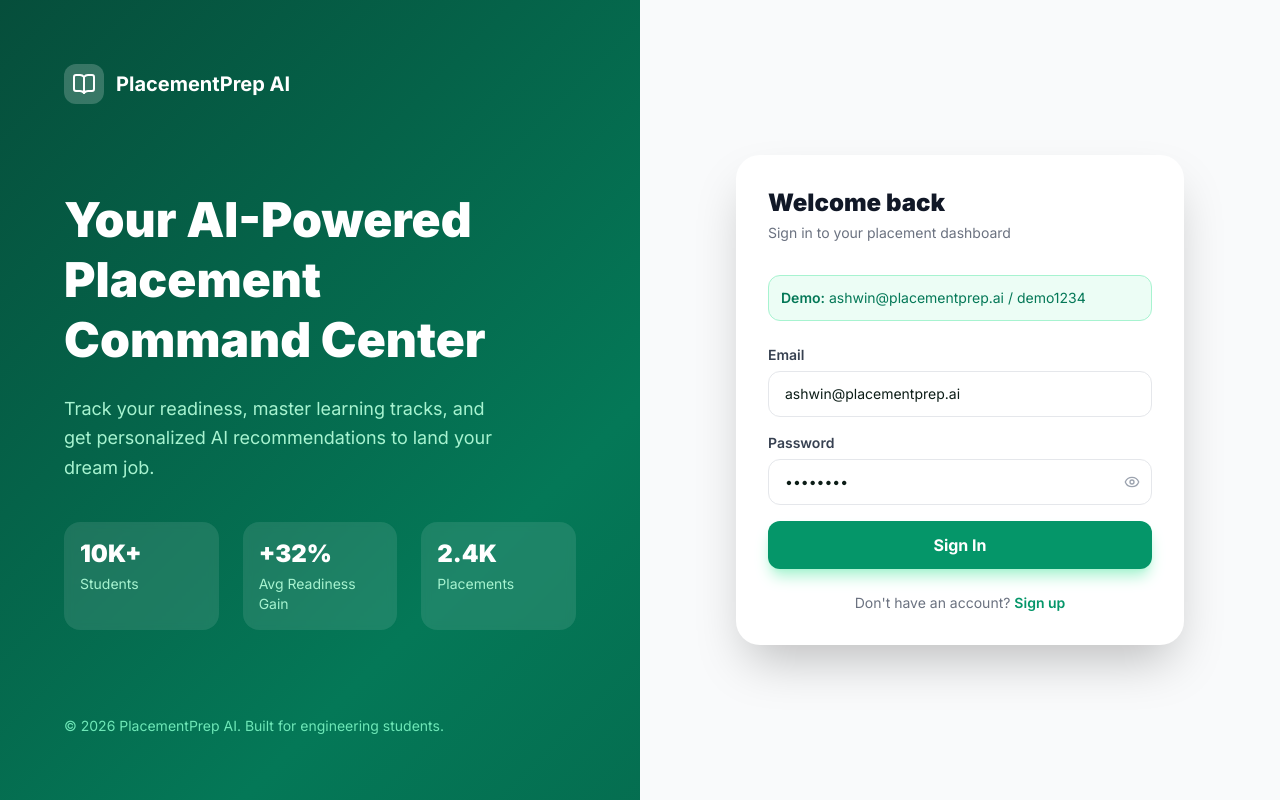
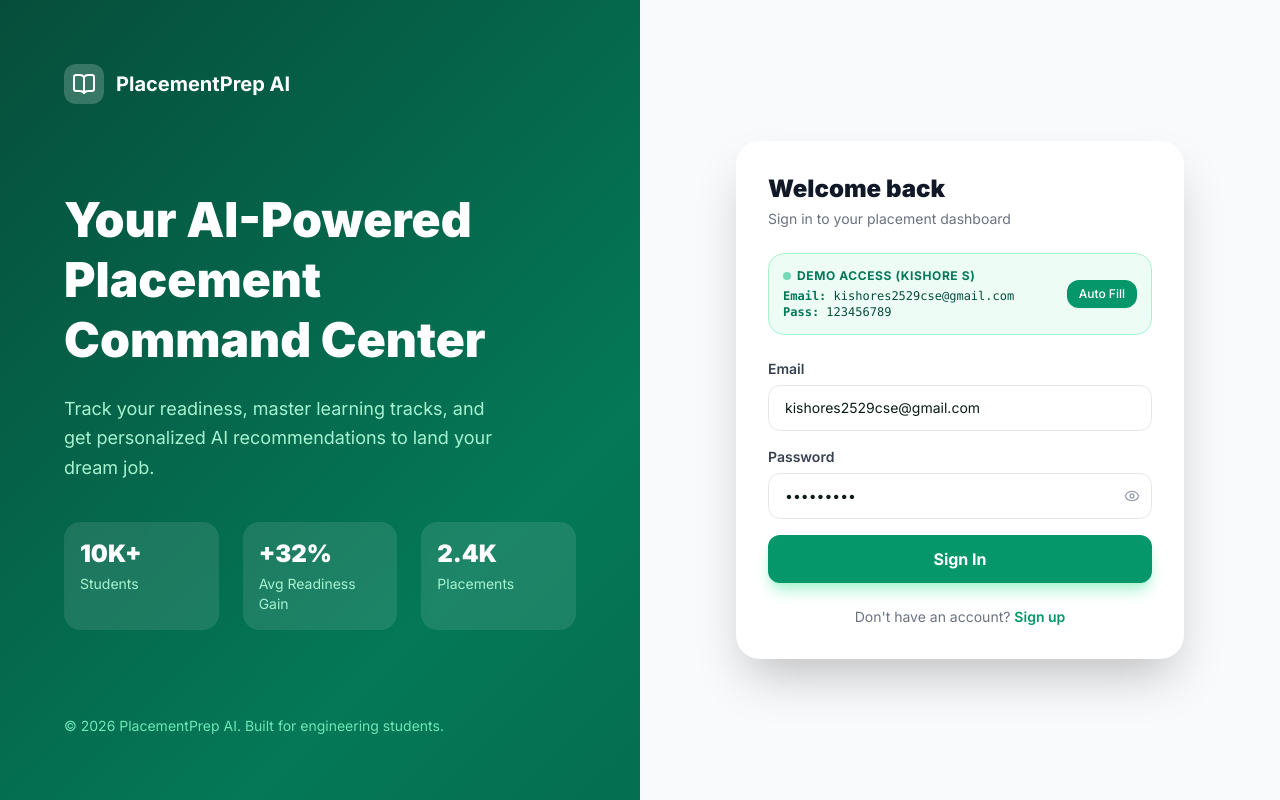
Before and after one commit to kishores2529cse-svg/placement360, a React app: page / in a window 1280 px wide. Both pictures are taken after a click on the button "Sign Out". Built offline with nearby package versions, Linux system fonts and the light colour scheme; no server answers; the HTML template or start-up script is replaced by a standard one.

Commit message:
feat: configure demo login credentials for Kishore S

```diff
--- a/src/components/ai-mentor/MentorLounge.tsx
+++ b/src/components/ai-mentor/MentorLounge.tsx
@@ -1,4 +1,3 @@
-import React from 'react';
 
 export default function MentorLounge() {
   return (
--- a/src/components/assessment/AssessmentHub.tsx
+++ b/src/components/assessment/AssessmentHub.tsx
@@ -1,4 +1,3 @@
-import React from 'react';
 
 export default function AssessmentHub() {
   return (
--- a/src/components/layout/SidebarLayout.tsx
+++ b/src/components/layout/SidebarLayout.tsx
@@ -124,8 +124,8 @@ export default function SidebarLayout({ children, title, subtitle }: SidebarLayo
               <Bell className="w-4 h-4 text-gray-600" />
               <span className="absolute top-1.5 right-1.5 w-2 h-2 bg-emerald-500 rounded-full"></span>
             </button>
-            <div className="w-9 h-9 bg-gradient-to-br from-emerald-500 to-emerald-700 rounded-xl flex items-center justify-center text-white text-sm font-bold">
-              A
+            <div className="w-9 h-9 bg-gradient-to-br from-emerald-500 to-emerald-700 rounded-xl flex items-center justify-center text-white text-sm font-bold shadow-sm">
+              K
             </div>
           </div>
         </header>
--- a/src/context/AuthContext.tsx
+++ b/src/context/AuthContext.tsx
@@ -22,8 +22,8 @@ export function AuthProvider({ children }: { children: React.ReactNode }) {
       const token = getToken();
       if (!token) {
         try {
-          // Auto-login to bypass login page for now
-          await apiLogin('ashwin@placementprep.ai', 'demo1234');
+          // Auto-login to bypass login page for now with Kishore's demo account
+          await apiLogin('kishores2529cse@gmail.com', '123456789');
           setIsAuthenticated(true);
         } catch (err) {
           setIsAuthenticated(false);
--- a/src/pages/LoginPage.tsx
+++ b/src/pages/LoginPage.tsx
@@ -5,9 +5,9 @@ import { BookOpen, Eye, EyeOff, Loader2 } from 'lucide-react';
 export default function LoginPage() {
   const { login, register, error } = useAuth();
   const [mode, setMode] = useState<'login' | 'register'>('login');
-  const [email, setEmail] = useState('ashwin@placementprep.ai');
-  const [password, setPassword] = useState('demo1234');
-  const [name, setName] = useState('');
+  const [email, setEmail] = useState('kishores2529cse@gmail.com');
+  const [password, setPassword] = useState('123456789');
+  const [name, setName] = useState('KISHORE S');
   const [showPwd, setShowPwd] = useState(false);
   const [loading, setLoading] = useState(false);
   const [localError, setLocalError] = useState<string | null>(null);
@@ -77,7 +77,7 @@ export default function LoginPage() {
             <h2 className="text-2xl font-black text-gray-900 mb-1">
               {mode === 'login' ? 'Welcome back' : 'Create account'}
             </h2>
-            <p className="text-gray-500 text-sm mb-8">
+            <p className="text-gray-500 text-sm mb-6">
               {mode === 'login'
                 ? 'Sign in to your placement dashboard'
                 : 'Start your placement journey today'}
@@ -85,8 +85,28 @@ export default function LoginPage() {
 
             {/* Demo hint */}
             {mode === 'login' && (
-              <div className="mb-6 p-3 bg-emerald-50 border border-emerald-200 rounded-xl text-sm text-emerald-700">
-                <span className="font-semibold">Demo:</span> ashwin@placementprep.ai / demo1234
+              <div
+                onClick={() => {
+                  setEmail('kishores2529cse@gmail.com');
+                  setPassword('123456789');
+                }}
+                className="mb-6 p-3.5 bg-emerald-50/90 border border-emerald-200 rounded-2xl text-emerald-800 cursor-pointer hover:bg-emerald-100/90 transition-all flex items-center justify-between group"
+              >
+                <div>
+                  <div className="flex items-center gap-1.5 text-xs font-bold text-emerald-700 uppercase tracking-wider mb-1">
+                    <span className="w-2 h-2 rounded-full bg-emerald-500 animate-pulse"></span>
+                    Demo Access (KISHORE S)
+                  </div>
+                  <div className="text-xs font-mono text-emerald-900">
+                    <span className="font-semibold text-emerald-700">Email:</span> kishores2529cse@gmail.com
+                  </div>
+                  <div className="text-xs font-mono text-emerald-900">
+                    <span className="font-semibold text-emerald-700">Pass:</span> 123456789
+                  </div>
+                </div>
+                <span className="text-xs bg-emerald-600 group-hover:bg-emerald-700 text-white px-3 py-1.5 rounded-xl font-medium shadow-sm transition-all whitespace-nowrap">
+                  Auto Fill
+                </span>
               </div>
             )}
 
@@ -105,7 +125,7 @@ export default function LoginPage() {
                     type="text"
                     value={name}
                     onChange={e => setName(e.target.value)}
-                    placeholder="Ashwin Kumar"
+                    placeholder="KISHORE S"
                     className="w-full px-4 py-3 border border-gray-200 rounded-xl text-sm focus:outline-none focus:ring-2 focus:ring-emerald-500 focus:border-transparent transition-all"
                   />
                 </div>
@@ -116,7 +136,7 @@ export default function LoginPage() {
                   type="email"
                   value={email}
                   onChange={e => setEmail(e.target.value)}
-                  placeholder="ashwin@placementprep.ai"
+                  placeholder="kishores2529cse@gmail.com"
                   className="w-full px-4 py-3 border border-gray-200 rounded-xl text-sm focus:outline-none focus:ring-2 focus:ring-emerald-500 focus:border-transparent transition-all"
                   required
                 />
--- a/src/services/api.ts
+++ b/src/services/api.ts
@@ -26,8 +26,7 @@ const BASE_URL = (import.meta.env.VITE_API_URL as string | undefined) ?? 'http:/
 const TOKEN_KEY = 'pp_access_token';
 
 export function getToken(): string | null {
-  // Hardcoded token to bypass login for now
-  return 'eyJhbGciOiJIUzI1NiIsInR5cCI6IkpXVCJ9.eyJleHAiOjE4MjE5NDQ5ODQsInN1YiI6IjEifQ.NiSv5xXmBSpjCig3fWzlJV503UloLOyd1MYrSwGlHKU';
+  return localStorage.getItem(TOKEN_KEY);
 }
 
 export function setToken(token: string): void {
@@ -78,21 +77,41 @@ async function apiRequest<T>(
 
 // ─── Auth ─────────────────────────────────────────────────────────────────────
 export async function login(email: string, password: string): Promise<TokenResponse> {
+  try {
     const result = await apiRequest<TokenResponse>('/auth/login', {
       method: 'POST',
       body: JSON.stringify({ email, password }),
     });
     setToken(result.access_token);
     return result;
+  } catch {
+    console.warn(`[API] Backend offline — using demo authentication for ${email}`);
+    const demoToken = 'eyJhbGciOiJIUzI1NiIsInR5cCI6IkpXVCJ9.eyJleHAiOjE4MjE5NDQ5ODQsInN1YiI6IjEifQ.NiSv5xXmBSpjCig3fWzlJV503UloLOyd1MYrSwGlHKU';
+    setToken(demoToken);
+    return {
+      access_token: demoToken,
+      token_type: 'bearer',
+    };
+  }
 }
 
 export async function register(email: string, password: string, name: string): Promise<TokenResponse> {
+  try {
     const result = await apiRequest<TokenResponse>('/auth/register', {
       method: 'POST',
       body: JSON.stringify({ email, password, name }),
     });
     setToken(result.access_token);
     return result;
+  } catch {
+    console.warn(`[API] Backend offline — using demo registration for ${name}`);
+    const demoToken = 'eyJhbGciOiJIUzI1NiIsInR5cCI6IkpXVCJ9.eyJleHAiOjE4MjE5NDQ5ODQsInN1YiI6IjEifQ.NiSv5xXmBSpjCig3fWzlJV503UloLOyd1MYrSwGlHKU';
+    setToken(demoToken);
+    return {
+      access_token: demoToken,
+      token_type: 'bearer',
+    };
+  }
 }
 
 // ─── Student Profile ─────────────────────────────────────────────────────────
@@ -117,11 +136,11 @@ export async function getStudentProfile(): Promise<StudentProfile> {
       recommendedTopics: [],
     };
   } catch {
-    // Return demo data if not authenticated
+    // Return demo data if not authenticated or offline
     return {
       id: 'demo',
-      name: 'Ashwin Kumar',
-      targetRole: 'Software Developer',
+      name: 'KISHORE S',
+      targetRole: 'Java Full Stack Developer',
       dreamCompany: 'Google',
       readinessScore: 74,
       streakDays: 12,
@@ -142,7 +161,7 @@ const MOCK_SKILLS: import('../types').SkillData[] = [
 ];
 
 const MOCK_DASHBOARD: DashboardData = {
-  student: { id: 1, name: 'Kishore S', email: 'kishore@demo.com', target_role: 'Java Full Stack Developer', target_company: 'Google', college: 'Anna University' },
+  student: { id: 1, name: 'KISHORE S', email: 'kishores2529cse@gmail.com', target_role: 'Java Full Stack Developer', target_company: 'Google', college: 'Anna University' },
   readiness: { overall: 74, technical: 68, aptitude: 78, communication: 88, interview: 65, project: 70 },
   streak: { current: 5, longest: 12, last_activity_date: new Date().toISOString() },
   today_completed: 2,
```
Lines whose indentation alone changed are shown as unchanged.
